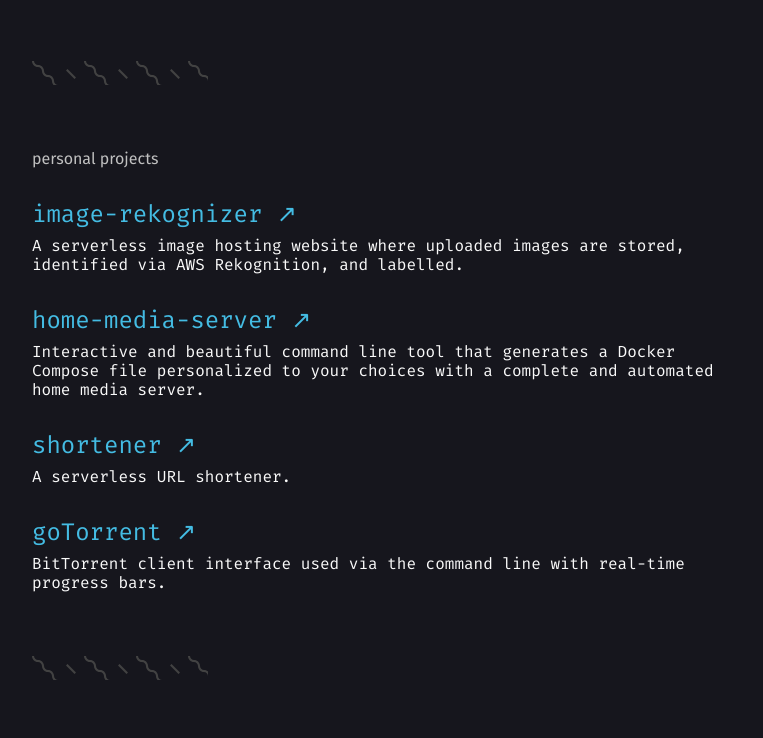
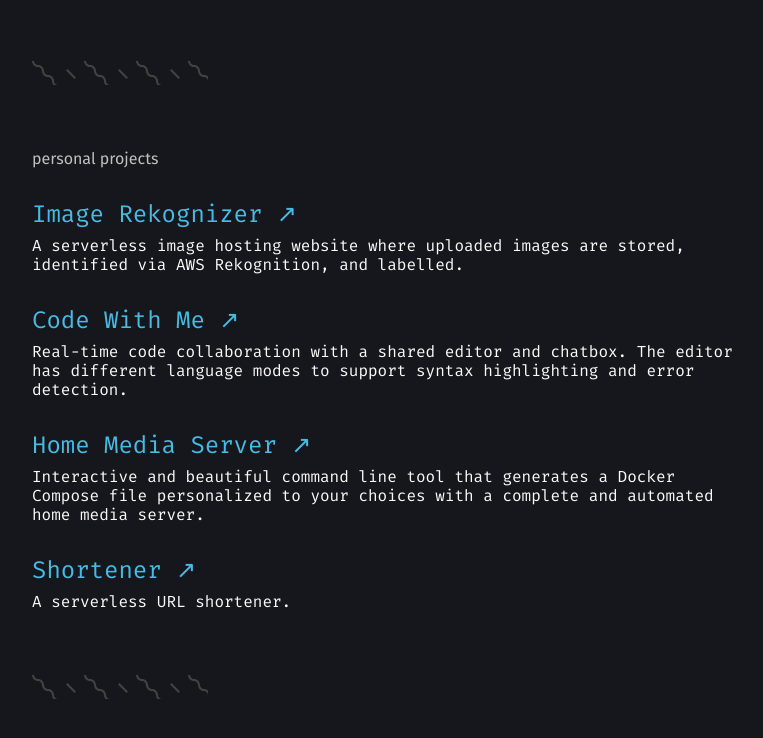
Before and after one commit to danielfain/danielfain.github.io, a Gatsby site: page / in a window 1280 px wide. Shown: the part 650-1388 px from the top of the page, without its empty margins (256-1019 px from the left). Built offline with nearby package versions, Linux system fonts and the light colour scheme; Gatsby itself is replaced by a stand-in of ours; no server answers.

Commit message:
Update projects!

```diff
--- a/content/projects.md
+++ b/content/projects.md
@@ -1,16 +1,16 @@
 ---
 title: personal projects
 projects:
-  - title: image-rekognizer
+  - title: 'Image Rekognizer'
     url: 'https://image.fain.dev'
     description: 'A serverless image hosting website where uploaded images are stored, identified via AWS Rekognition, and labelled.'
-  - title: home-media-server
+  - title: 'Code With Me'
+    url: 'https://github.com/danielfain/goTorrent'
+    description: 'Real-time code collaboration with a shared editor and chatbox.  The editor has different language modes to support syntax highlighting and error detection.'
+  - title: 'Home Media Server'
     url: 'https://github.com/danielfain/home-media-server'
     description: 'Interactive and beautiful command line tool that generates a Docker Compose file personalized to your choices with a complete and automated home media server.'
-  - title: shortener
+  - title: Shortener
     url: 'https://short.fain.dev'
     description: 'A serverless URL shortener.'
-  - title: goTorrent
-    url: 'https://github.com/danielfain/goTorrent'
-    description: 'BitTorrent client interface used via the command line with real-time progress bars.'
 ---
```
